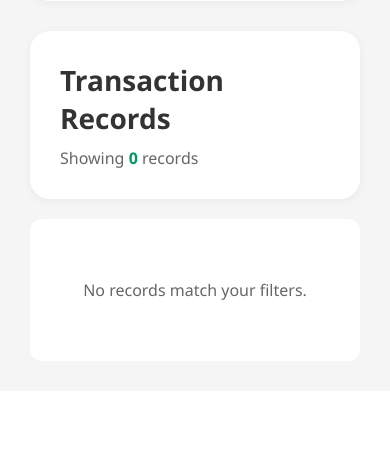
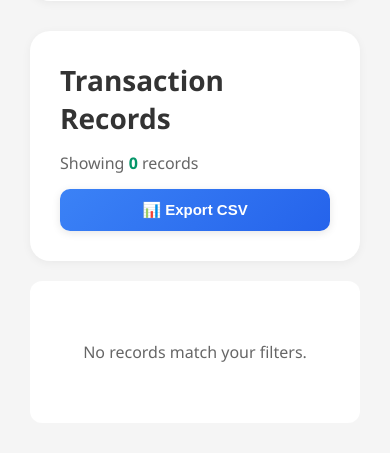
Before and after one commit to Mamoun77/Money-Map, a Flask app: page /records in a window 390 px wide; the page is wider, and only the part inside the window is pictured. Shown: the part 814-1267 px from the top of that part. Before the commit the page ends 1114 px from the top of that part, so only its background shows below. Run offline with Flask 3, Linux system fonts and the light colour scheme; the visitor is signed in with stand-in values (Sample User, id 1); data that the repository does not hold is empty.

Commit message:
Add a records exportation as a csv file feature

```diff
--- a/app/routes.py
+++ b/app/routes.py
@@ -1,9 +1,9 @@
 from flask import Flask, render_template, request, redirect, url_for, flash, jsonify
 from flask_login import LoginManager, UserMixin, login_user, logout_user, login_required, current_user
 from flask_sqlalchemy import SQLAlchemy
+from sqlalchemy import func
 from werkzeug.security import generate_password_hash, check_password_hash
 from datetime import date, timedelta, datetime
-from sqlalchemy import func
 import tempfile
 from dotenv import load_dotenv
 import os
@@ -12,12 +12,17 @@
 import smtplib
 from email.mime.text import MIMEText # For sending emails to the user
 from email.mime.multipart import MIMEMultipart
-from datetime import datetime, timedelta
 
 # for AI integrations
 from app.ai_integrations.conversational_ai_agent.agent import initialize_agent, invoke_agent
+from app.ai_integrations.ocr.ocr import extract_text
 from app.ai_integrations.add_record_agent.agent import parse_financial_record
-from app.ai_integrations.ocr.ocr import extract_text
+
+
+# for records exportation
+from flask import send_file
+import pandas as pd
+from io import BytesIO
 
 
 # Store verification codes temporarily for multiple users
@@ -864,5 +869,49 @@
     db.session.commit()
     return '', 204
 
+@app.route('/export/csv')
+@login_required
+def export_csv():
+    # Fetch all records for current user
+    records_query = db.session.query(
+        Records,
+        Categories.name.label('category_name'),
+        Accounts.name.label('account_name')
+    ).outerjoin(
+        Categories, Records.category_id == Categories.id
+    ).join(
+        Accounts, Records.account_id == Accounts.id
+    ).filter(
+        Records.user_id == current_user.id
+    ).order_by(Records.date.desc(), Records.time.desc()).all() # Order by date and time descending
+
+    # Prepare data for CSV
+    data = []
+    for record, category_name, account_name in records_query:
+        data.append({
+            'Date': record.date.strftime('%Y-%m-%d'),
+            'Time': record.time.strftime('%H:%M:%S'),
+            'Description': record.description,
+            'Type': record.type.capitalize(),
+            'Amount': float(record.amount),
+            'Category': category_name if category_name else 'Uncategorized',
+            'Account': account_name
+        })
+
+    # Create DataFrame and CSV
+    df = pd.DataFrame(data)
+
+    # Create BytesIO object
+    output = BytesIO()
+    df.to_csv(output, index=False)
+    output.seek(0)
+
+    return send_file(
+        output,
+        mimetype='text/csv',
+        as_attachment=True,
+        download_name=f'money_map_records_{datetime.now().strftime("%Y%m%d")}.csv' # file name with current date
+    )
+
 
 app.run(debug=True)
--- a/app/static/css/records.css
+++ b/app/static/css/records.css
@@ -518,3 +518,49 @@
     transform: translateY(-2px);
     box-shadow: 0 5px 15px rgba(16, 185, 129, 0.3);
 }
+
+.export-buttons {
+    display: flex;
+    gap: 12px;
+}
+
+.export-btn {
+    padding: 12px 24px;
+    border: none;
+    border-radius: 10px;
+    font-size: 15px;
+    font-weight: 600;
+    cursor: pointer;
+    transition: all 0.3s ease;
+    display: flex;
+    align-items: center;
+    gap: 8px;
+    box-shadow: 0 2px 8px rgba(0, 0, 0, 0.1);
+}
+
+.csv-btn {
+    background: linear-gradient(135deg, #3b82f6 0%, #2563eb 100%);
+    color: white;
+}
+
+.csv-btn:hover {
+    transform: translateY(-2px);
+    box-shadow: 0 4px 12px rgba(59, 130, 246, 0.3);
+}
+
+@media (max-width: 768px) {
+    .records-header {
+        flex-direction: column;
+        align-items: flex-start;
+        gap: 15px;
+    }
+
+    .export-buttons {
+        width: 100%;
+    }
+
+    .export-btn {
+        flex: 1;
+        justify-content: center;
+    }
+}
--- a/app/templates/records.html
+++ b/app/templates/records.html
@@ -94,6 +94,13 @@
                 <div class="records-count">
                     Showing <span id="recordCount">{{ records|length }}</span> records
                 </div>
+
+                <div class="export-buttons">
+                    <button class="export-btn csv-btn" onclick="exportCSV()">
+                        📊 Export CSV
+                    </button>
+                </div>
+
             </div>
 
             <div class="records-list" id="recordsList">
@@ -430,6 +437,10 @@
 
             applyFilters();
         });
+
+        function exportCSV() {
+            window.location.href = '/export/csv';
+        }
     </script>
 </body>
 
```
Also changed, not shown: 1 other file.
